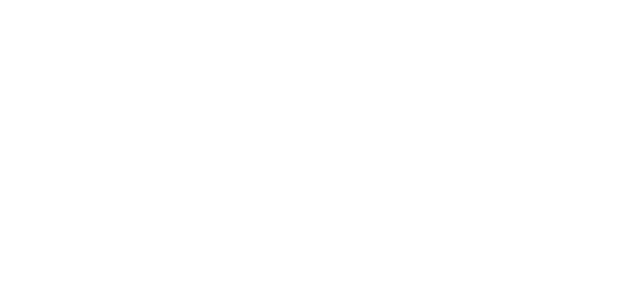
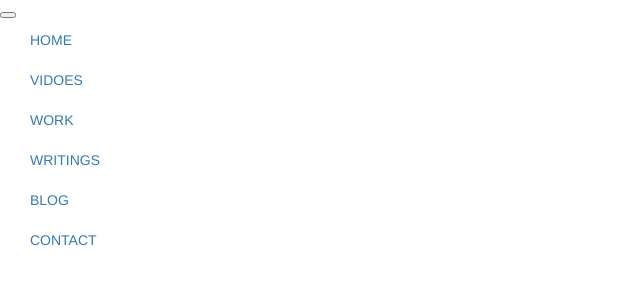
Before and after one commit to chicken-wizard025/school, a plain HTML site: page index.html in a window 1280 px wide. Shown: the whole page, without its empty margins (0-640 px from the left). Drawn offline with nearby package versions, Linux system fonts and the light colour scheme.

Commit message:
Add files via upload

```diff
--- a/index.html
+++ b/index.html
@@ -1,6 +1,5 @@
 <!DOCTYPE html>
 <html>
-
 <head>
   <title>School Website</title>
   <meta name="viewport" content="width=device-width, initial-scale=1">
@@ -19,9 +18,25 @@
 
 <body>
 
-  <!--
-Navigation bar code here
--->
+  <nav class="navbar_inverse my_nav_bar">
+    <div class="navbar_header">
+      <button type="button" class="navbar_toggle" data_toggle="collapse" data_target="#myNavbar">
+        <span class="icon-bar"></span>
+        <span class="icon-bar"></span>
+        <span class="icon-bar"></span>
+      </button>
+    </div>
+    <div class="collapse navbar-collapse" id="myNavbar">
+      <ul class="nav navbar_nav">
+        <li><a href="#welcome">HOME</a></li>
+        <li><a href="#videos">VIDOES</a></li>
+        <li><a href="#work">WORK</a></li>
+        <li><a href="#writings">WRITINGS</a></li>
+        <li><a href="#aboutMe">BLOG</a></li>
+        <li><a href="#contact">CONTACT</a></li>
+      </ul>
+    </div>
+  </nav>
 
 
 </body>
--- a/style.css
+++ b/style.css
@@ -0,0 +1,5 @@
+.my_nav_bar{
+    position:sticky;
+    top: 0;
+    z-index: 99999;
+}
```
